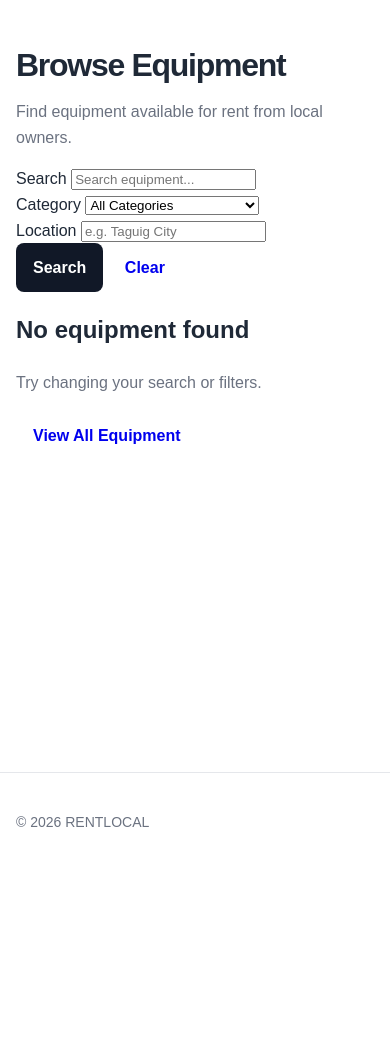
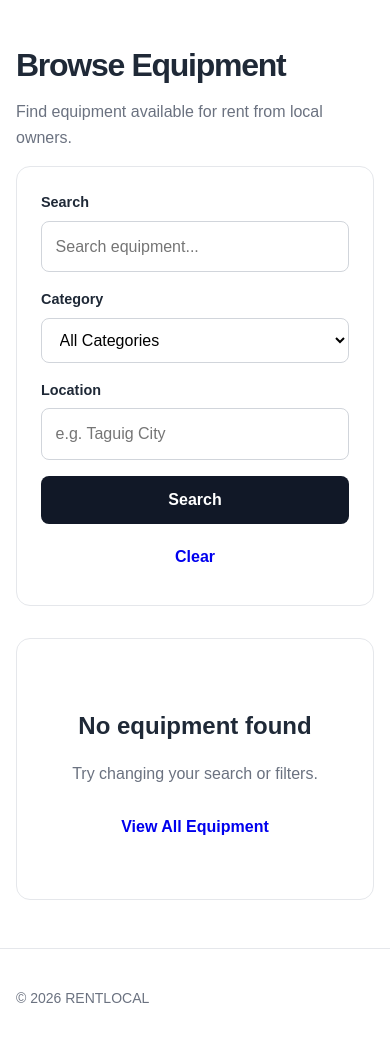
Before and after one commit to marldrean11-sketch/RENTLOCAL, a Flask app: page /browse in a window 390 px wide. Shown: the part 65-1112 px from the top of the page. Before the commit the page ends 892 px from the top, so only its background shows below. Run offline with Flask 3, Linux system fonts and the light colour scheme; data that the repository does not hold is empty.

Commit message:
Checkpoint: responsive UI improvements

```diff
--- a/static/css/style.css
+++ b/static/css/style.css
@@ -212,3 +212,106 @@ main {
 .listing-card-content p:last-child {
     margin-bottom: 0;
 }
+
+
+/* =========================================
+   BROWSE FILTERS
+   ========================================= */
+
+.filter-card {
+    display: grid;
+    grid-template-columns: 2fr 1fr 1fr auto;
+    gap: 1rem;
+    align-items: end;
+    margin-bottom: 2rem;
+    padding: 1.5rem;
+    background: #ffffff;
+    border: 1px solid #e5e7eb;
+    border-radius: 14px;
+}
+
+.filter-group {
+    display: flex;
+    flex-direction: column;
+    gap: 0.4rem;
+}
+
+.filter-group label {
+    font-size: 0.9rem;
+    font-weight: 600;
+}
+
+.filter-group input,
+.filter-group select {
+    width: 100%;
+    padding: 0.75rem 0.85rem;
+    border: 1px solid #d1d5db;
+    border-radius: 8px;
+    background: #ffffff;
+    font: inherit;
+}
+
+.filter-group input:focus,
+.filter-group select:focus {
+    outline: none;
+    border-color: #111827;
+}
+
+.filter-actions {
+    display: flex;
+    gap: 0.5rem;
+    align-items: center;
+}
+
+.results-header {
+    margin-bottom: 1rem;
+}
+
+.empty-state {
+    padding: 3rem 1.5rem;
+    text-align: center;
+    border: 1px solid #e5e7eb;
+    border-radius: 14px;
+    background: #ffffff;
+}
+
+.empty-state h2 {
+    margin-bottom: 0.5rem;
+}
+
+
+/* =========================================
+   BROWSE RESPONSIVE LAYOUT
+   ========================================= */
+
+@media (max-width: 900px) {
+
+    .filter-card {
+        grid-template-columns: 1fr 1fr;
+    }
+
+    .filter-actions {
+        grid-column: 1 / -1;
+    }
+
+}
+
+
+@media (max-width: 600px) {
+
+    .filter-card {
+        grid-template-columns: 1fr;
+    }
+
+    .filter-actions {
+        grid-column: auto;
+        flex-direction: column;
+        align-items: stretch;
+    }
+
+    .filter-actions .button {
+        width: 100%;
+        text-align: center;
+    }
+
+}
```
Also changed, not shown: app.py (line endings or trailing spaces).
